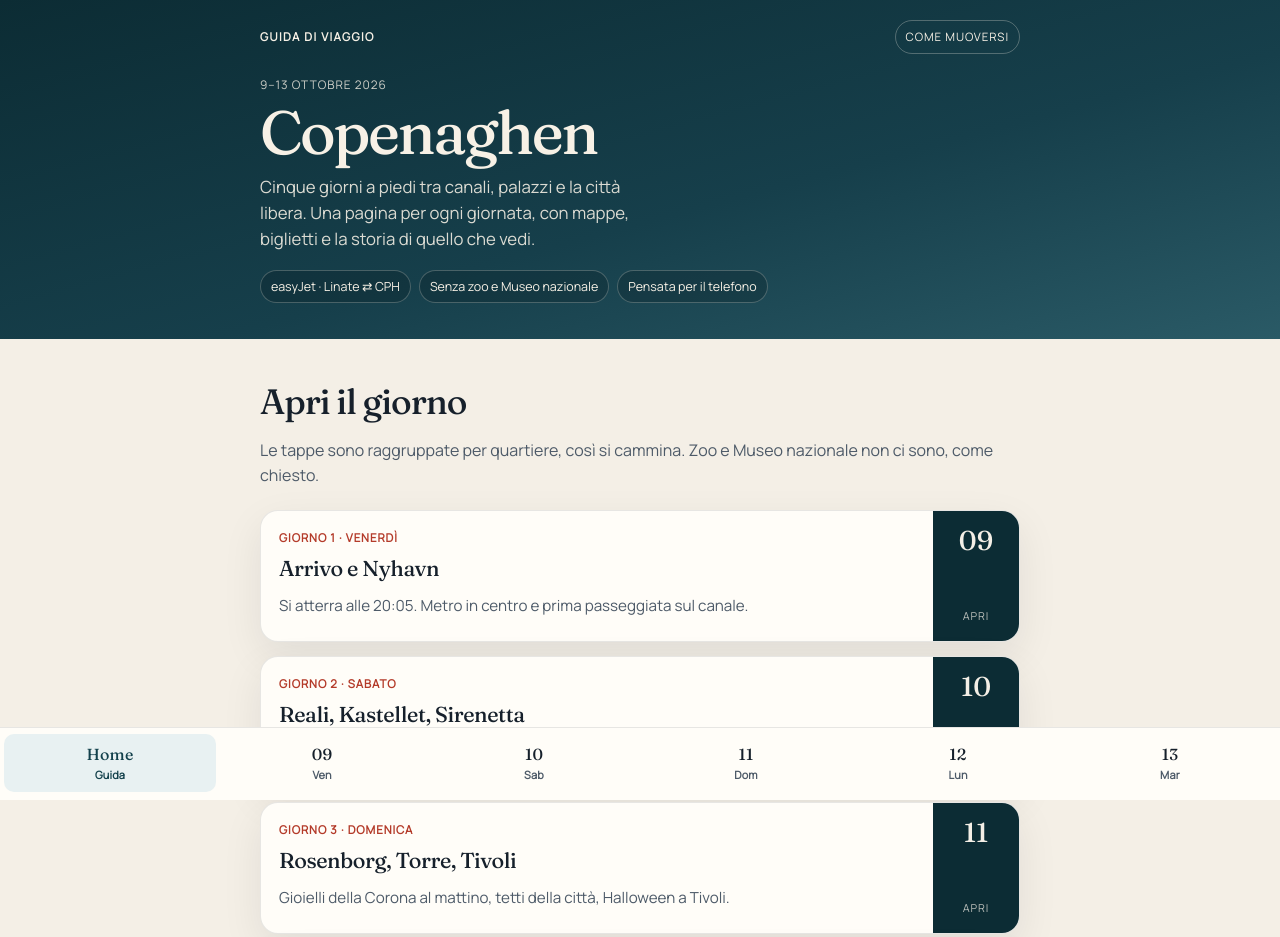
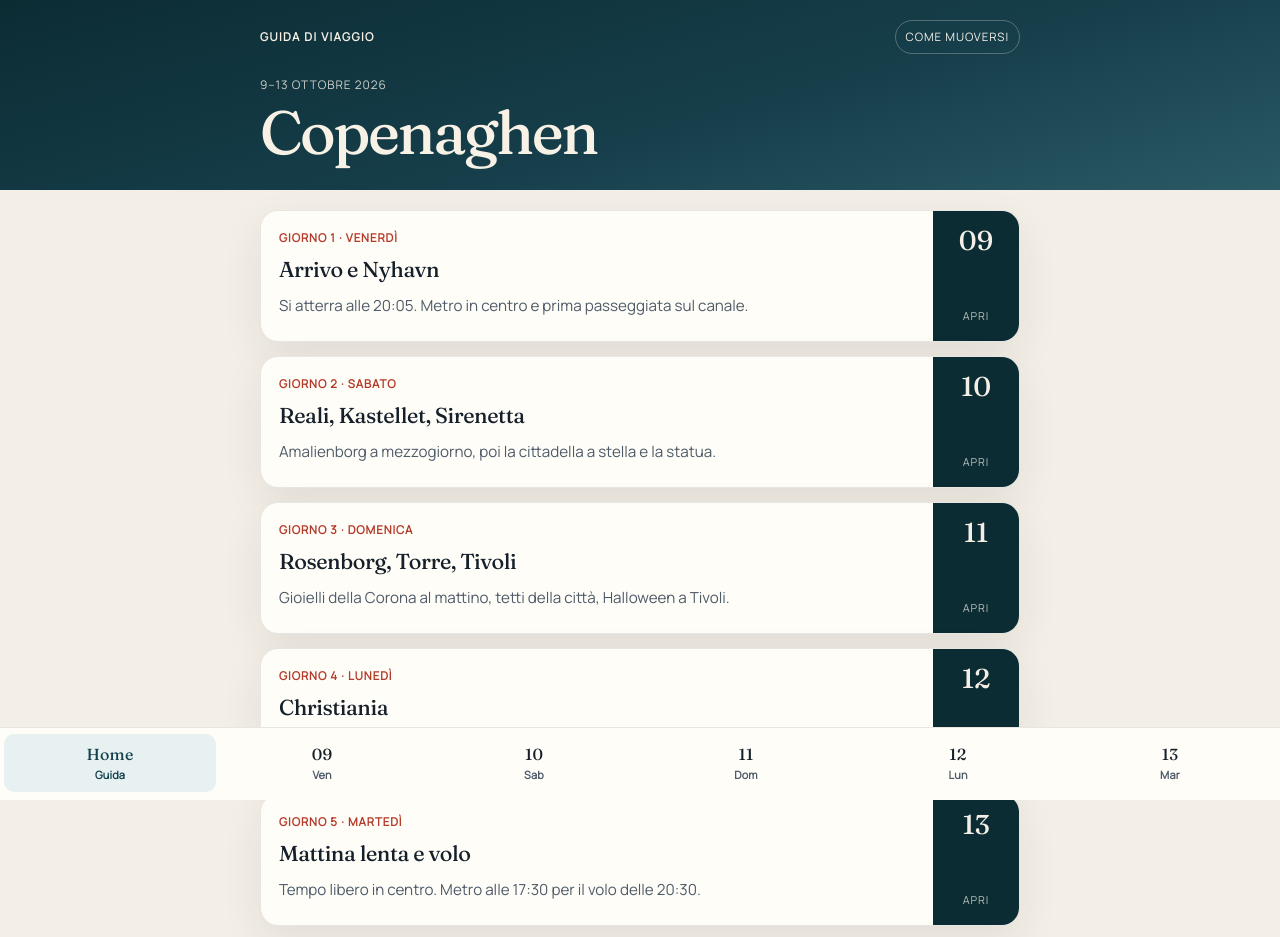
Before and after one commit to CatacchioCecilia/guida-copenaghen, a plain HTML site: page index.html in a window 1280 px wide. Shown: the top 937 px of the page. Drawn offline with Linux system fonts and the light colour scheme.

Commit message:
Semplifica la home: titolo e subito i giorni.
Co-authored-by: Cursor <cursoragent@cursor.com>

```diff
--- a/css/styles.css
+++ b/css/styles.css
@@ -49,7 +49,11 @@ img { max-width: 100%; display: block; }
 .page-hero {
   background: linear-gradient(165deg, var(--sea-deep) 0%, #163f4b 58%, #2a5a66 100%);
   color: #f7f1e6;
-  padding: 20px 0 36px;
+  padding: 20px 0 28px;
+}
+
+.hero h1 {
+  margin-bottom: 0;
 }
 
 .topbar {
@@ -115,7 +119,7 @@ h1 {
 }
 
 .section {
-  padding: 36px 0 8px;
+  padding: 20px 0 8px;
 }
 
 .section h2,
--- a/index.html
+++ b/index.html
@@ -20,20 +20,12 @@
       <div class="wrap">
         <p class="kicker">9–13 ottobre 2026</p>
         <h1>Copenaghen</h1>
-        <p class="lead">Cinque giorni a piedi tra canali, palazzi e la città libera. Una pagina per ogni giornata, con mappe, biglietti e la storia di quello che vedi.</p>
-        <div class="chips">
-          <span class="chip">easyJet · Linate ⇄ CPH</span>
-          <span class="chip">Senza zoo e Museo nazionale</span>
-          <span class="chip">Pensata per il telefono</span>
-        </div>
       </div>
     </header>
 
     <main>
       <section class="section">
         <div class="wrap">
-          <h2>Apri il giorno</h2>
-          <p class="section-intro">Le tappe sono raggruppate per quartiere, così si cammina. Zoo e Museo nazionale non ci sono, come chiesto.</p>
           <div class="days">
             <a class="day-card" href="giorno-1.html">
               <div>
```
